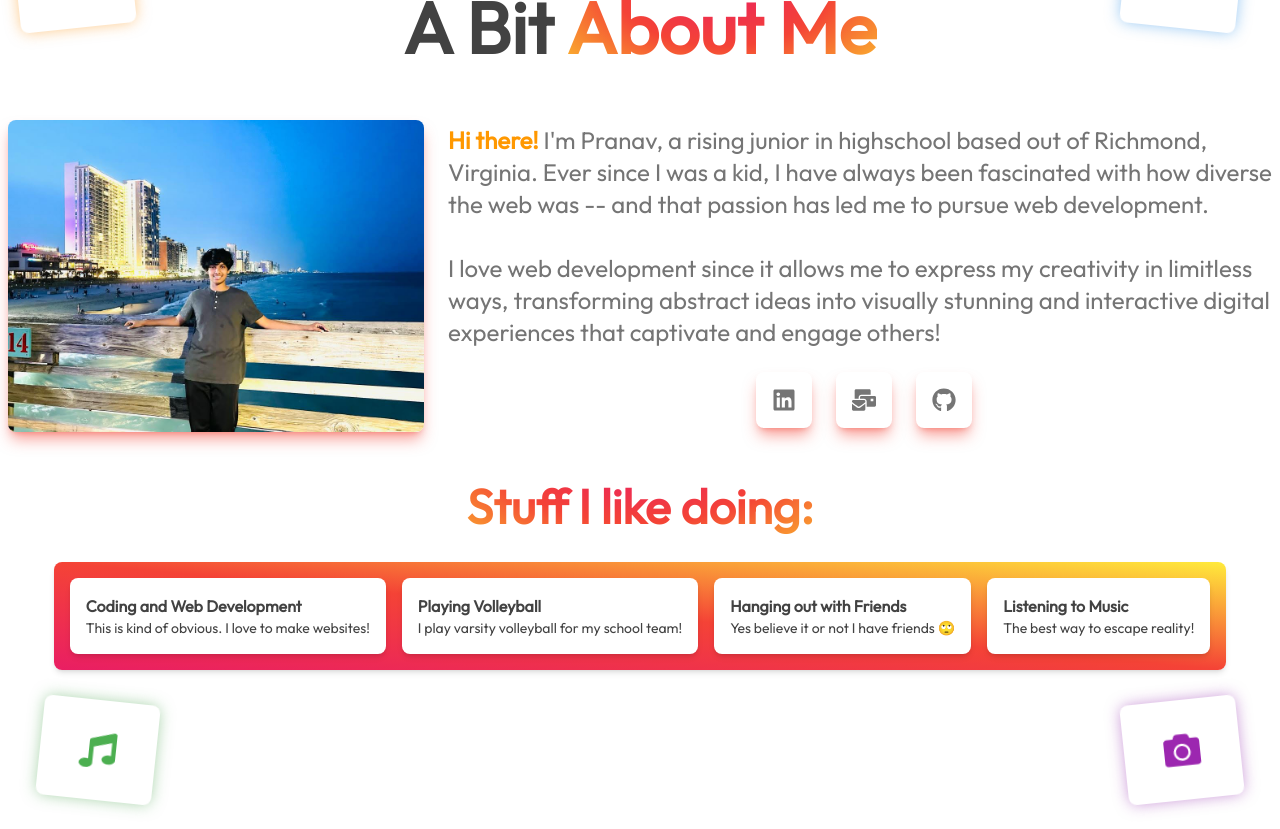
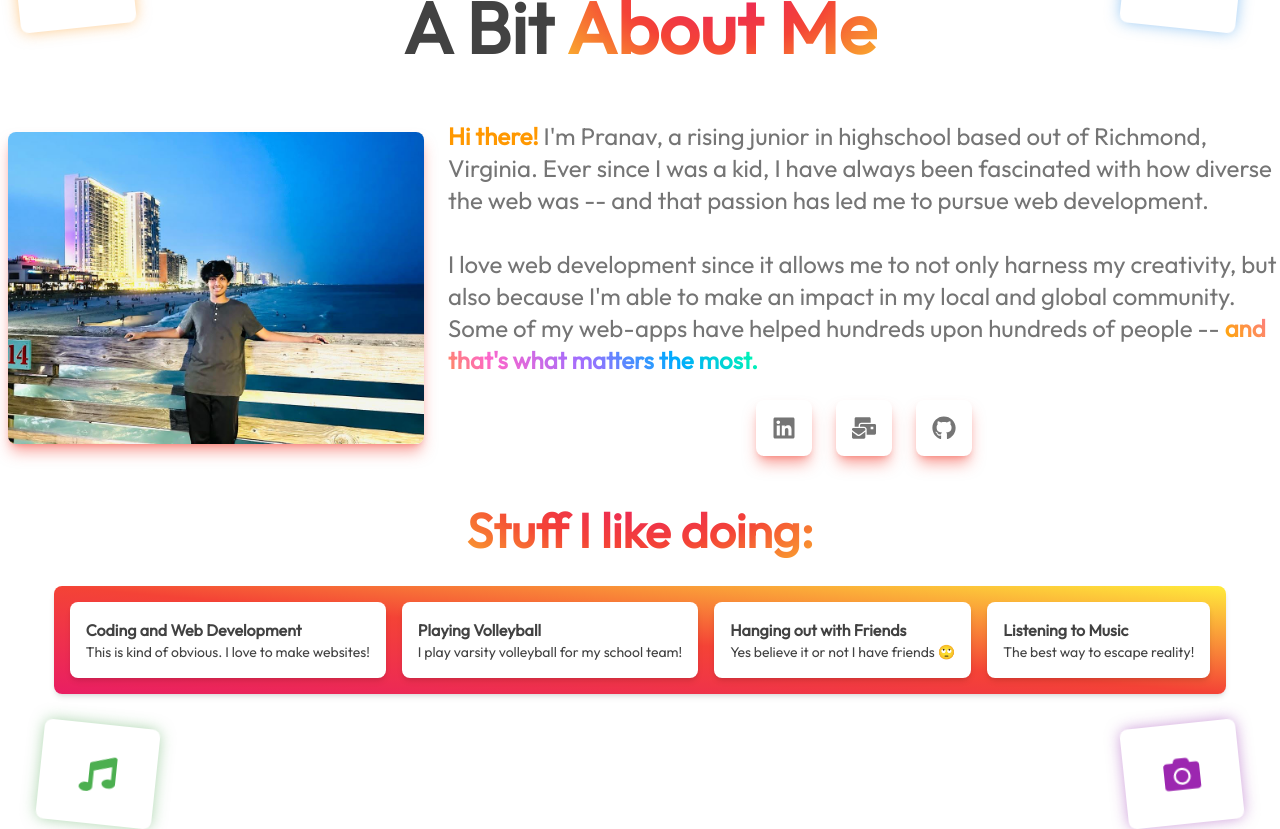
Before and after one commit to PkTheCoda/portfolio, a React (Vite) app: page / in a window 1280 px wide. Shown: the part 980-1809 px from the top of the page. Built offline with nearby package versions, Linux system fonts and the light colour scheme.

Commit message:
changed contact and about me descriptions

```diff
--- a/src/Components/AboutSection.jsx
+++ b/src/Components/AboutSection.jsx
@@ -20,7 +20,7 @@ export default function AboutMe() {
               <span className="bold-grad-text">Hi there!</span> I'm Pranav, a rising junior in highschool based out of Richmond, Virginia. Ever since I was a kid, I have always been fascinated with how diverse the web was -- and that passion has led me to pursue web development.
               <br />
               <br />
-              I love web development since it allows me to express my creativity in limitless ways, transforming abstract ideas into visually stunning and interactive digital experiences that captivate and engage others!
+              I love web development since it allows me to not only harness my creativity, but also because I'm able to make an impact in my local and global community. Some of my web-apps have helped hundreds upon hundreds of people -- <span className="text-gradient-full font-bold">and that's what matters the most.</span>
             </p>
             <div className="flex mt-6 space-x-4 items-center justify-center gap-x-2">
               <a href="https://www.linkedin.com/in/pranav-konjeti/" target='_blank' className="contact-buttons-about">
--- a/src/Components/ContactSection.jsx
+++ b/src/Components/ContactSection.jsx
@@ -7,8 +7,9 @@ function ContactSection() {
       <div className="container mx-auto text-center">
         <h2 className="text-4xl font-bold mb-4 font-outfit text-white">Get in Touch</h2>
         <p className="text-lg text-white mb-8 font-inter px-10 lg:px-60">
-          I'm always open to any questions or queries! Whether you want to work on a project together, talk about
-          why chocolate is 100% better than vanilla, or just say hi!
+          I'm always open to any questions or queries! Whether you want to work on a project together, debate the
+          superiority of cats over dogs, or just say hi - let's make this conversation as delightful as a puppy in a
+          field of squeaky toys!
         </p>
 
         <div className="flex flex-wrap justify-center gap-4">
--- a/src/Components/MoreProjectsBox.jsx
+++ b/src/Components/MoreProjectsBox.jsx
@@ -4,7 +4,7 @@ import { ArrowTopRightOnSquareIcon, AtSymbolIcon } from '@heroicons/react/24/out
 function MoreProjectsBox() {
   return (
     <div className="flex justify-center">
-        <div className="bg-[conic-gradient(at_top,_var(--tw-gradient-stops))] from-green-300 via-blue-500 to-purple-600 text-white p-8 rounded-lg shadow-md w-full mx-4 md:mx-0 md:w-3/5">
+        <div className="bg-[conic-gradient(at_top,_var(--tw-gradient-stops))] from-green-300 via-blue-500 to-purple-600 text-white p-8 rounded-lg shadow-md w-full mx-4 lg:mx-0 lg:w-3/5">
             <h2 className="text-3xl font-bold mb-4 font-outfit">. . . And many more</h2>
 
             <p className="text-lg font-outfit">
--- a/src/index.css
+++ b/src/index.css
@@ -25,6 +25,12 @@
 
   .project-button {
     @apply p-2 bg-red-500 text-base md:text-2xl text-white font-outfit rounded-xl px-4 shadow-lg shadow-red-500/50 transition transform hover:scale-105 cursor-pointer flex justify-center items-center
+  }
+
+  .text-gradient-full {
+    @apply bg-[linear-gradient(55deg,#fa0,#fd66cb_25%,#9f6eff_50%,#0af_75%,#0fa)];
+    -webkit-text-fill-color: transparent;
+    -webkit-background-clip: text;
   }
 }
 
```
